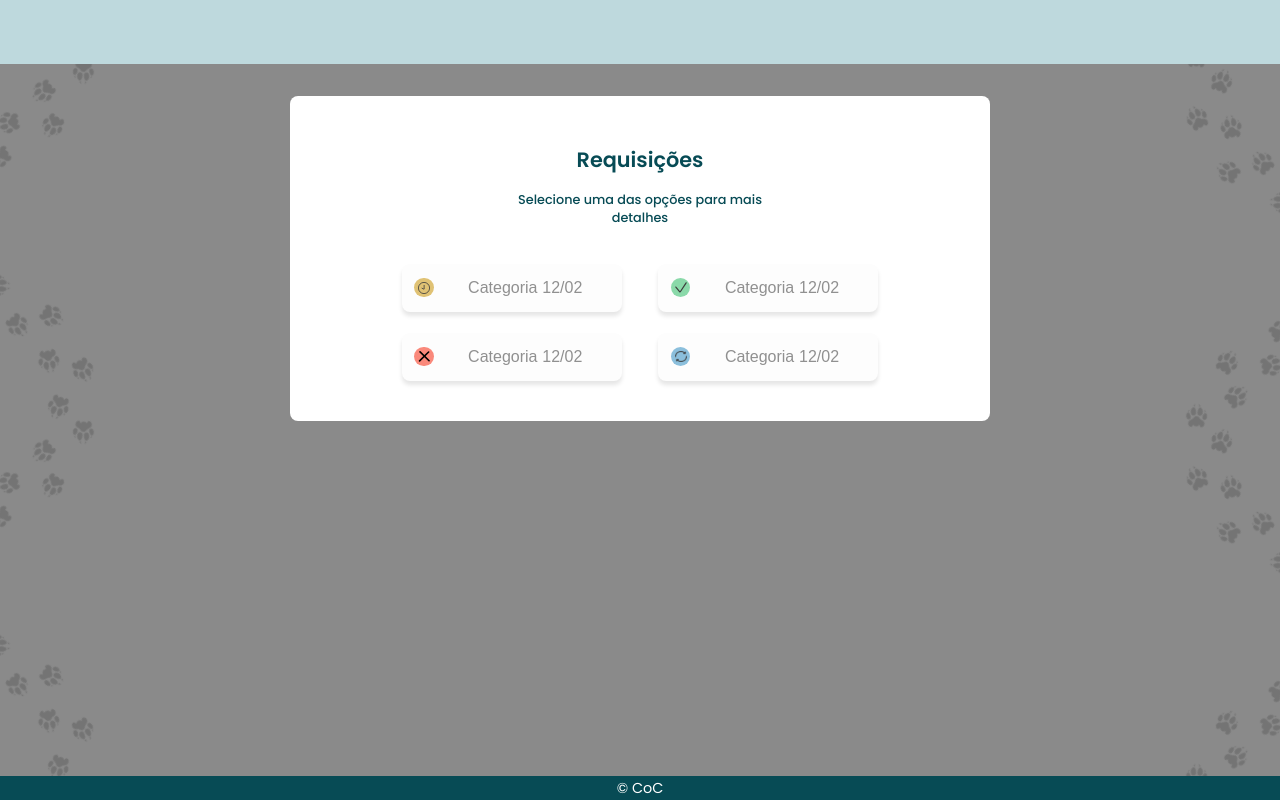
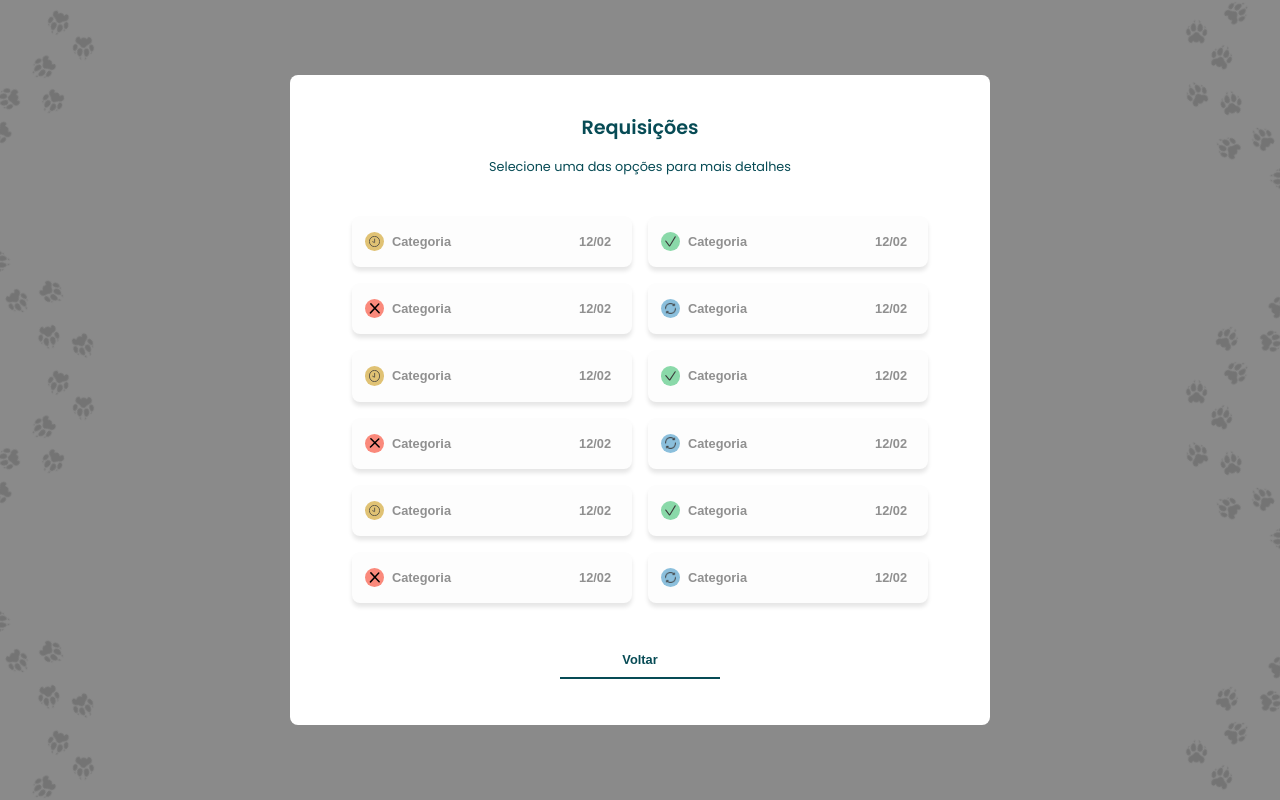
Before and after one commit to jorgelucasalm/petcare, a React (Create React App) app: page / in a window 1280 px wide. Built offline with nearby package versions, Linux system fonts and the light colour scheme.

Commit message:
refactor: refatora página de requisição (modal)

```diff
--- a/src/components/RequisitionButton/style.js
+++ b/src/components/RequisitionButton/style.js
@@ -9,10 +9,10 @@ const Button = styled.button`
   color: #909090;
   text-decoration: none;
   text-align: left;
-  width: 220px;
-  height: 48px;
-  padding: 0.8rem;
-  margin: 0.5rem 1rem;
+  width: 100%;
+  max-width: 280px;
+
+  padding: 1rem 0.8rem;
   border: none;
   transition: all 0.3s ease-out;
   background: #fdfdfd;
@@ -22,13 +22,14 @@ const Button = styled.button`
   div {
     display: flex;
     flex-direction: row;
-    justify-content: space-between;
+    justify-content: space-evenly;
   }
 
   p {
     font-weight: 600;
     font-size: 0.8rem;
-    text-align: left;
+
+    margin-right: 8rem;
   }
 
   &:hover {
@@ -65,7 +66,7 @@ const Button = styled.button`
     }};
   }
   @media (max-width: 700px) {
-    min-width: 220px;
+    min-width: 280px;
   }
 `;
 
--- a/src/pages/Requisitions/index.js
+++ b/src/pages/Requisitions/index.js
@@ -1,59 +1,150 @@
 import RequisitonButton from '../../components/RequisitionButton';
-import { Navbar } from '../Login/style';
-import Footer from '../../components/Footer';
-import { Container, Card } from './style';
+import SecundaryButton from '../../components/SecundaryButton'
 
-import Clock from "../../assets/img/clock.svg"
-import Check from "../../assets/img/check.svg"
-import Retorno from "../../assets/img/retorno.svg"
-import Cancel from "../../assets/img/cancel.svg"
+import Clock from '../../assets/img/clock.svg';
+import Check from '../../assets/img/check.svg';
+import Retorno from '../../assets/img/retorno.svg';
+import Cancel from '../../assets/img/cancel.svg';
+
+import { Container, Card, RequisitionContent, Buttons } from './style';
 
 function Requisitions() {
   return (
     <>
-      <Navbar></Navbar>
       <Container>
         <Card>
           <header>
-            <h1>Requisições</h1>
+            <h2>Requisições</h2>
             <p>Selecione uma das opções para mais detalhes</p>
           </header>
-          <div>
-            <RequisitonButton color='clock'>
-              <span><img src={Clock} /></span>
+
+          <RequisitionContent>
+            <RequisitonButton color="clock">
+              <span>
+                <img src={Clock} />
+              </span>
               <div>
                 <p>Categoria</p>
                 <p>12/02</p>
               </div>
             </RequisitonButton>
 
-            <RequisitonButton color='check'>
-              <span><img src={Check} /></span>
+            <RequisitonButton color="check">
+              <span>
+                <img src={Check} />
+              </span>
               <div>
                 <p>Categoria</p>
                 <p>12/02</p>
               </div>
             </RequisitonButton>
 
-            <RequisitonButton color='cancel'>
-              <span><img src={Cancel} /></span>
+            <RequisitonButton color="cancel">
+              <span>
+                <img src={Cancel} />
+              </span>
               <div>
                 <p>Categoria</p>
                 <p>12/02</p>
               </div>
             </RequisitonButton>
 
-            <RequisitonButton color='return'>
-              <span><img src={Retorno} /></span>
+            <RequisitonButton color="return">
+              <span>
+                <img src={Retorno} />
+              </span>
               <div>
                 <p>Categoria</p>
                 <p>12/02</p>
               </div>
             </RequisitonButton>
-          </div>
+
+            <RequisitonButton color="clock">
+              <span>
+                <img src={Clock} />
+              </span>
+              <div>
+                <p>Categoria</p>
+                <p>12/02</p>
+              </div>
+            </RequisitonButton>
+
+            <RequisitonButton color="check">
+              <span>
+                <img src={Check} />
+              </span>
+              <div>
+                <p>Categoria</p>
+                <p>12/02</p>
+              </div>
+            </RequisitonButton>
+
+            <RequisitonButton color="cancel">
+              <span>
+                <img src={Cancel} />
+              </span>
+              <div>
+                <p>Categoria</p>
+                <p>12/02</p>
+              </div>
+            </RequisitonButton>
+
+            <RequisitonButton color="return">
+              <span>
+                <img src={Retorno} />
+              </span>
+              <div>
+                <p>Categoria</p>
+                <p>12/02</p>
+              </div>
+            </RequisitonButton>
+
+            <RequisitonButton color="clock">
+              <span>
+                <img src={Clock} />
+              </span>
+              <div>
+                <p>Categoria</p>
+                <p>12/02</p>
+              </div>
+            </RequisitonButton>
+
+            <RequisitonButton color="check">
+              <span>
+                <img src={Check} />
+              </span>
+              <div>
+                <p>Categoria</p>
+                <p>12/02</p>
+              </div>
+            </RequisitonButton>
+
+            <RequisitonButton color="cancel">
+              <span>
+                <img src={Cancel} />
+              </span>
+              <div>
+                <p>Categoria</p>
+                <p>12/02</p>
+              </div>
+            </RequisitonButton>
+
+            <RequisitonButton color="return">
+              <span>
+                <img src={Retorno} />
+              </span>
+              <div>
+                <p>Categoria</p>
+                <p>12/02</p>
+              </div>
+            </RequisitonButton>
+          </RequisitionContent>
+
+          <Buttons>
+              <SecundaryButton>Voltar</SecundaryButton>
+          </Buttons>
         </Card>
       </Container>
-      <Footer></Footer>
     </>
   );
 }
--- a/src/pages/Requisitions/style.js
+++ b/src/pages/Requisitions/style.js
@@ -7,38 +7,11 @@ export const Container = styled.div`
   padding: 2rem;
   flex-direction: column;
   align-items: center;
+  justify-content: center;
   background: url(${Pata}) left repeat-y, url(${Pata2}) right repeat-y;
-  height: 90vh;
+  height: 100vh;
   background-color: #3c3c3c99;
 
-  header {
-    display: flex;
-    flex-direction: column;
-    align-items: center;
-    justify-content: center;
-    gap: 1rem;
-    padding: 2rem 0;
-  }
-
-  h1 {
-    font-weight: 600;
-    font-size: 1.3rem;
-  }
-
-  p {
-    font-weight: 500;
-    font-size: 1rem;
-    text-align: center;
-  }
-
-  div {
-    display: flex;
-    justify-content: center;
-    gap: 0.3rem;
-    flex-wrap: wrap;
-    width: 100%;
-    max-width: 43.75rem;
-  }
   @media (max-width: 700px) {
     overflow: auto;
     background-repeat: no-repeat;
@@ -46,16 +19,17 @@ export const Container = styled.div`
 `;
 
 export const Card = styled.div`
-
   width: 100%;
   min-width: 300px;
-  max-width: 450px;
+  max-width: 700px;
+  max-height: 650px;
 
   background-color: #ffffff;
   color: #074b55;
   display: flex;
   flex-direction: column;
   align-items: center;
+  justify-content: center;
 
   border-radius: 0.5rem;
   gap: 1rem;
@@ -78,10 +52,25 @@ export const Card = styled.div`
       font-size: 0.8rem;
       text-align: center;
       padding: 0.5rem;
-      max-width: 300px;
     }
   }
   @media (max-width: 700px) {
     margin: 0;
   }
 `;
+
+export const RequisitionContent = styled.div`
+  display: flex;
+  align-items: center;
+  justify-content: center;
+  gap: 1rem;
+  flex-wrap: wrap;
+  width: 700px;
+`;
+
+export const Buttons = styled.div`
+    display: flex;
+    flex-direction: column;
+    align-items: center;
+    padding: 1.5rem;
+`;
```
